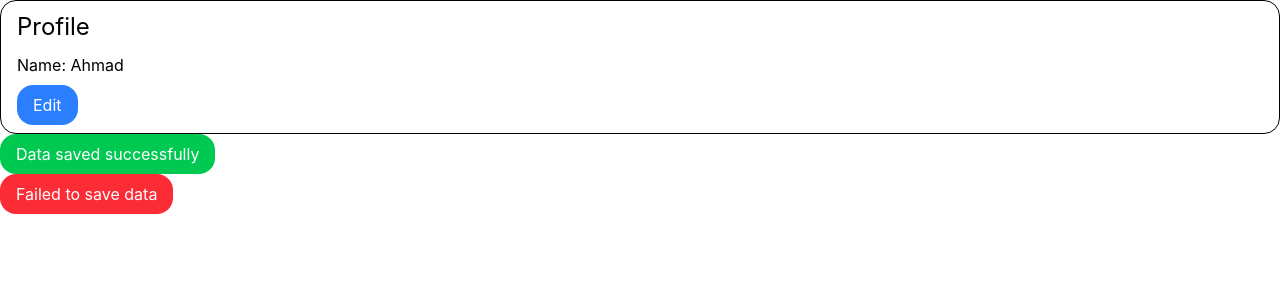
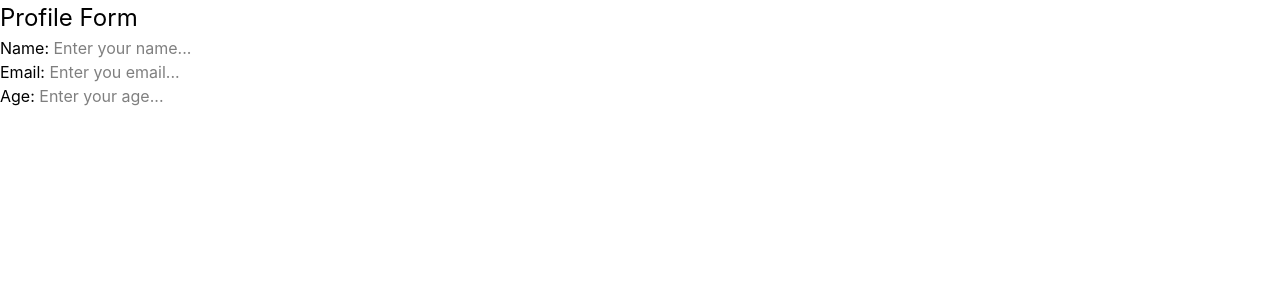
Before and after one commit to Hary300/Practice-React-TypeScript-Phase-3, a React (Vite) app: page / in a window 1280 px wide. Shown: the top 300 px of the page. Built offline with nearby package versions, Linux system fonts and the light colour scheme.

Commit message:
topic 9: Basic state management pattern

```diff
--- a/src/App.tsx
+++ b/src/App.tsx
@@ -1,17 +1,9 @@
-import Alert from './components/Alert';
-import Section from './components/Section';
+import ProfileForm from './components/ProfileForm';
 
 function App() {
   return (
     <>
-      <Section title='Profile'>
-        <p>Name: Ahmad</p>
-        <button className='bg-blue-500 px-4 py-2 rounded-2xl text-white'>
-          Edit
-        </button>
-      </Section>
-      <Alert type='success'>Data saved successfully</Alert>
-      <Alert type='error'>Failed to save data</Alert>
+      <ProfileForm />
     </>
   );
 }
--- /dev/null
+++ b/src/components/ProfileForm.tsx
@@ -0,0 +1,73 @@
+import { useState } from 'react';
+
+type InitialData = {
+  name: string;
+  email: string;
+  age: number | '';
+};
+
+const initialData: InitialData = {
+  name: '',
+  email: '',
+  age: '',
+};
+
+export default function ProfileForm() {
+  const [formData, setFormData] = useState<InitialData>(initialData);
+
+  function handleChange(event: React.ChangeEvent<HTMLInputElement>) {
+    const { name, value } = event.target;
+
+    const key = name as keyof InitialData;
+    if (key === 'age') {
+      setFormData((prev) => ({
+        ...prev,
+        [key]: value === '' ? '' : Number(value),
+      }));
+      return;
+    }
+    setFormData((prev) => ({ ...prev, [key]: value }));
+  }
+
+  console.log(formData);
+  return (
+    <form>
+      <h2>Profile Form</h2>
+      <div className='name'>
+        <label htmlFor='name'>Name: </label>
+        <input
+          type='text'
+          name='name'
+          id='name'
+          value={formData.name}
+          onChange={handleChange}
+          placeholder='Enter your name...'
+        />
+      </div>
+
+      <div className='email'>
+        <label htmlFor='email'>Email: </label>
+        <input
+          type='text'
+          name='email'
+          id='email'
+          value={formData.email}
+          onChange={handleChange}
+          placeholder='Enter you email...'
+        />
+      </div>
+
+      <div className='age'>
+        <label htmlFor='age'>Age: </label>
+        <input
+          type='number'
+          name='age'
+          id='age'
+          value={formData.age}
+          onChange={handleChange}
+          placeholder='Enter your age...'
+        />
+      </div>
+    </form>
+  );
+}
```
